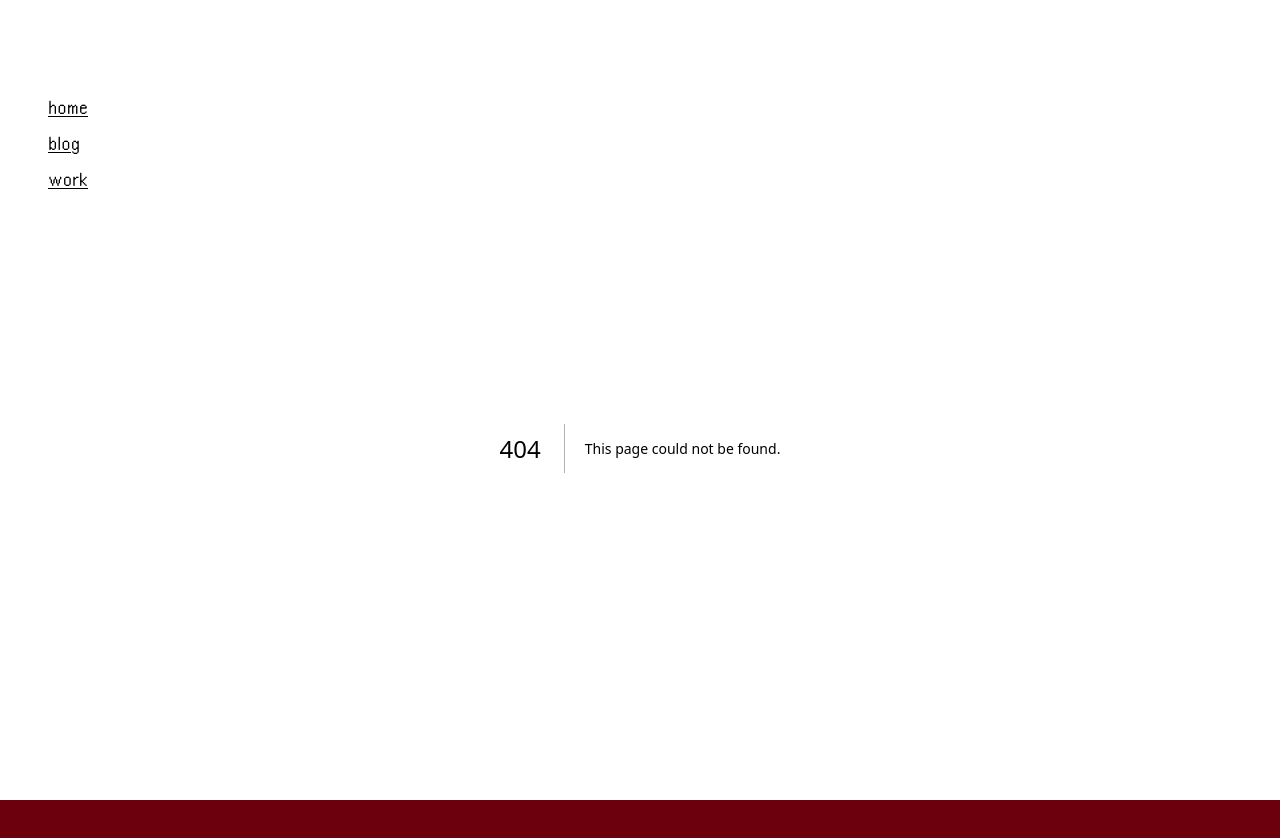
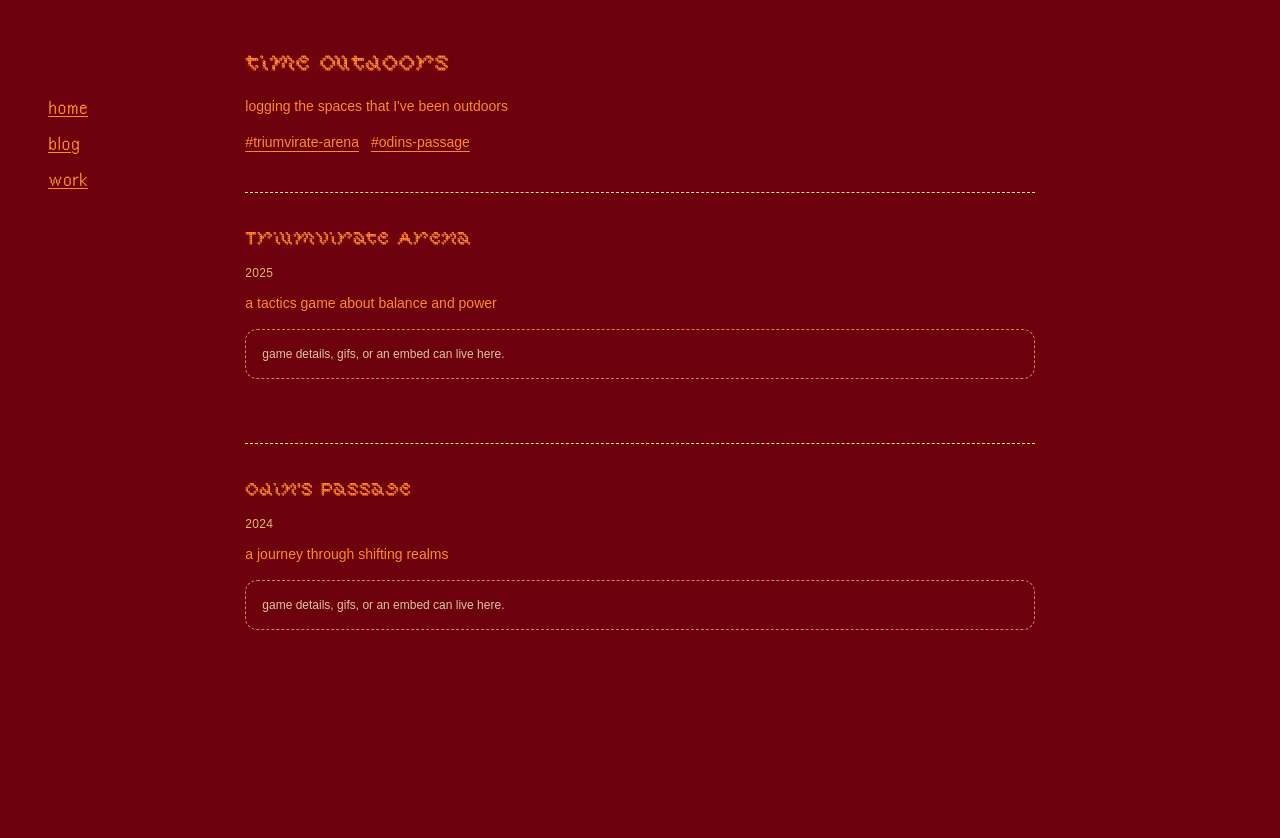
Before and after one commit to gracejli/gli-site, a Next.js app: page /time-outdoors in a window 1280 px wide. Before the commit this address had no page. Shown: the top 838 px of the page. After the commit the page ends 800 px from the top, so only its background shows below. Built offline with nearby package versions, Linux system fonts and the light colour scheme; a web font is replaced by a local one.

Commit message:
sequoia blog post

```diff
--- /dev/null
+++ b/app/time-outdoors/page.tsx
@@ -0,0 +1,67 @@
+import Link from "next/link";
+
+const timeOutdoors = [
+  {
+    id: "triumvirate-arena",
+    title: "Triumvirate Arena",
+    subtitle: "a tactics game about balance and power",
+    year: "2025",
+  },
+  {
+    id: "odins-passage",
+    title: "Odin's Passage",
+    subtitle: "a journey through shifting realms",
+    year: "2024",
+  },
+  // Add more games here as you make them
+];
+
+export default function OutdoorsPage() {
+  return (
+    <section className="space-y-10">
+      <header className="space-y-4">
+        <h1 className="text-2xl font-bianzhidai">time outdoors</h1>
+        <p className="text-sm font-fe max-w-prose">
+            logging the spaces that I've been outdoors
+        </p>
+
+        {/* In-page links / table of contents */}
+        <nav className="mt-4">
+          <ul className="flex flex-wrap gap-3 text-sm font-fe">
+            {timeOutdoors.map((game) => (
+              <li key={game.id}>
+                <Link
+                  href={`#${game.id}`}
+                  className="underline underline-offset-4 transition-all duration-200 hover:text-white hover:drop-shadow-[0_0_6px_rgba(253,224,71,0.8)]"
+                >
+                  #{game.id}
+                </Link>
+              </li>
+            ))}
+          </ul>
+        </nav>
+      </header>
+
+      <div className="space-y-16">
+        {timeOutdoors.map((game) => (
+          <section
+            key={game.id}
+            id={game.id}
+            className="scroll-mt-24 border-t border-dashed border-amber-200 pt-8 space-y-3"
+          >
+            <h2 className="text-xl font-bianzhidai">{game.title}</h2>
+            <p className="text-xs font-fe uppercase tracking-wide text-amber-200/80">
+              {game.year}
+            </p>
+            <p className="text-sm font-fe">{game.subtitle}</p>
+
+            {/* Placeholder for future embeds / iframes / screenshots */}
+            <div className="mt-4 rounded-xl border border-dashed border-amber-200/60 p-4 text-xs font-fe text-amber-100/80">
+              game details, gifs, or an embed can live here.
+            </div>
+          </section>
+        ))}
+      </div>
+    </section>
+  );
+}
--- a/content/posts/2026-03-01.md
+++ b/content/posts/2026-03-01.md
@@ -3,7 +3,7 @@ slug: '/projects'
 alt: "this was a default image"
 type: "link"
 image: '/images/pixel-apple.png'
-isPublished: true
+isPublished: false
 summary: "triumvirate post"
 ---
 if the slug starts with /projects, then go to /projects
--- /dev/null
+++ b/content/posts/2026-03-17-2.md
@@ -0,0 +1,10 @@
+---
+date: 2026-03-17
+type: text
+image: "/images/tag-tree.jpg"
+alt: "hugging a sequoia tree"
+isPublished: true
+---
+camping in the sequoia national forest, at potwisha campground. open tent, no rainfly the second night. i think about how lucky this is, to have two evenings where nothing of the outdoors triggers any homeostatis response. food is abundant, no bugs, quiet outside, nothing needed but a jacket. our eyes close under the stars. the trees are bigger than you could ever imagine.
+
+met our camping neighbors, a group of friends who spoke tamil and made fresh chai in the morning. they shared a cup with 9999 and I. i leave this weekend thinking to myself it's wifi that is public enemy number one. and that it's also important to feel small.
--- /dev/null
+++ b/content/posts/2026-03-17.md
@@ -0,0 +1,9 @@
+---
+date: 2026-03-17
+slug: '/time-outdoors'
+alt: "this was a default image"
+type: "link"
+image: '/images/pixel-apple.png'
+isPublished: false
+summary: "camping in sequoia for a weekend"
+---
```
Also changed, not shown: public/images/tag-tree.jpg (added).
